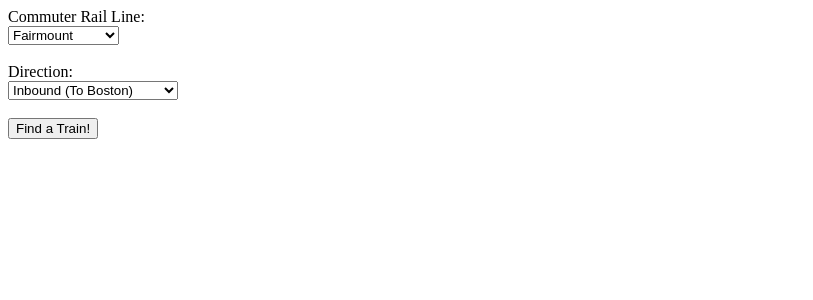
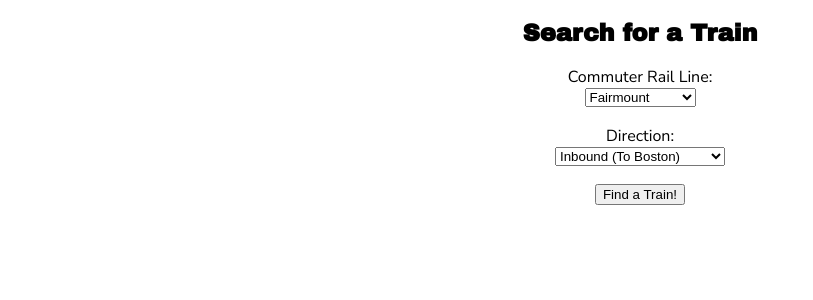
Before and after one commit to cofonseca/MBTA-CR-Tracker, a Flask app: page / in a window 1280 px wide. Shown: the top 300 px of the page, without its empty margins (0-813 px from the left). Run offline with Flask 2, Linux system fonts and the light colour scheme.

Commit message:
Added basic styling and templating.

```diff
--- a/app.py
+++ b/app.py
@@ -8,7 +8,7 @@ app = Flask(__name__)
 @app.route('/')
 @app.route('/index')
 def index():
-    lines = [['Fairmount','Fairmount'],['Fitchburg','Fitchburg'],['Worcester','Framingham'],['Franklin','Franklin'],['Greenbush','Greenbush'],['Kingston','Kingston'],['Middleborough','Lakevile'],['Middleborough','Middleborough'],['Needham','Needham'],['Providence','Providence'],['Providence','Stoughton'],['Worcester','Worcester']]
+    lines = [['Fairmount','Fairmount'],['Fitchburg','Fitchburg'],['Worcester','Framingham'],['Franklin','Franklin'],['Greenbush','Greenbush'],['Kingston','Kingston'],['Middleborough','Lakeville'],['Middleborough','Middleborough'],['Needham','Needham'],['Providence','Providence'],['Providence','Stoughton'],['Worcester','Worcester']]
     return render_template('index.html', lines=lines)
 
 @app.route('/map', methods=['GET'])
@@ -21,9 +21,9 @@ def findTrain():
     return render_template('map.html', coords=coords)
 
 @app.errorhandler(404)
-def fourohfour(error):
+def fourOhFour(error):
     return render_template('404.html'), 404
 
 
 if __name__ == '__main__':
-    app.run()
+    app.run(debug=True)
--- /dev/null
+++ b/static/style.css
@@ -0,0 +1,12 @@
+h2 {
+    font-family: 'Archivo Black', sans-serif;
+}
+
+p, label {
+    font-family: 'Nunito Sans', sans-serif;
+}
+
+div {
+    margin: auto;
+    text-align: center;
+}
--- a/templates/index.html
+++ b/templates/index.html
@@ -1,12 +1,7 @@
-<!DOCTYPE html>
-<html>
-    <head>
-        <meta charset="utf-8">
-        <title>MBTA CR Tracker</title>
-    </head>
-
-    <body>
+{% extends 'layout.html' %}
+{% block body %}
 <div>
+    <h2>Search for a Train</h2>
     <form action="/map" method="GET">
         <div class="DropdownCountainer">
             <label>Commuter Rail Line:</label>
@@ -32,6 +27,4 @@
         </div>
     </form>
 </div>
-    </body>
-
-</html>
+{% endblock %}
--- /dev/null
+++ b/templates/layout.html
@@ -0,0 +1,12 @@
+<!DOCTYPE html>
+<html>
+    <head>
+        <meta charset="utf-8">
+        <title>MBTA CR Tracker</title>
+        <link href="https://fonts.googleapis.com/css?family=Archivo+Black|Nunito+Sans" rel="stylesheet">
+        <link href="../static/style.css" rel="stylesheet">
+    </head>
+    <body>
+        {% block body %}{% endblock %}
+    </body>
+</html>
```
Also changed, not shown: templates/404.html (+8 -3 lines), 1 other file. Lines whose indentation alone changed are shown as unchanged.
